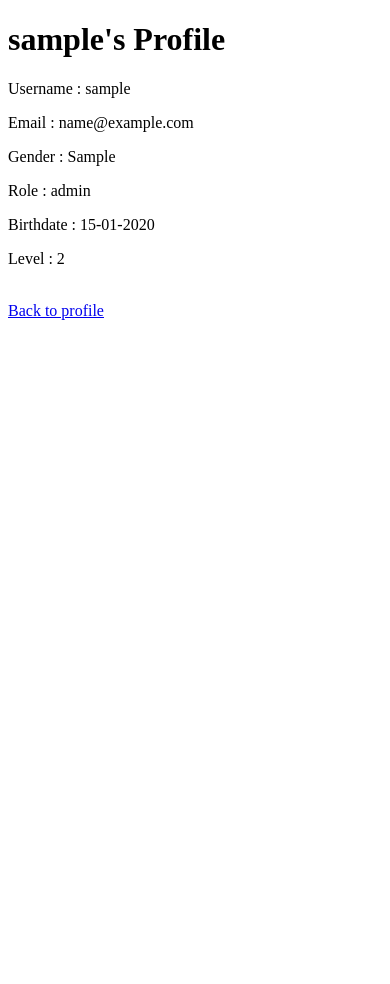
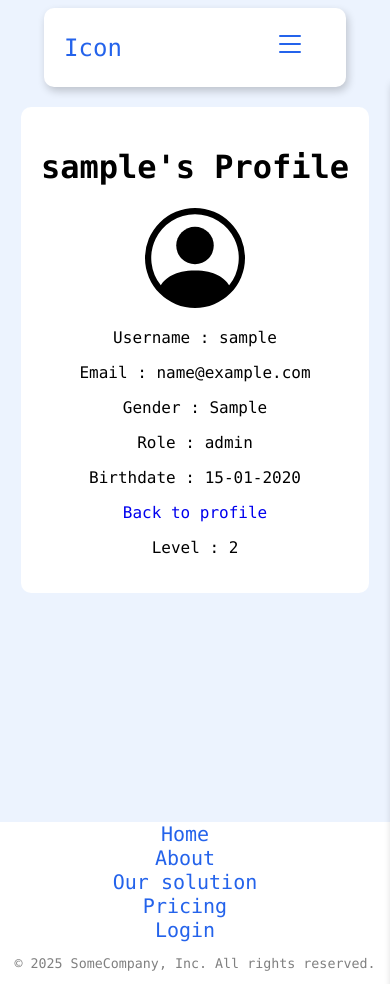
Before and after one commit to FelipeZani/Projet-DevWeb-IOT, a Flask app: page /user/1 in a window 390 px wide. Run offline with Flask 3, Linux system fonts and the light colour scheme; the visitor is signed in with stand-in values (Sample User, id 1); tables that the repository leaves empty hold one stand-in row (values such as "Sample post").

Commit message:
styling user_profile

```diff
--- a/static/styles/base_layout.css
+++ b/static/styles/base_layout.css
@@ -78,11 +78,13 @@
   .custom-ul li a,
   a:visited {
     color: #2463eb;
-    text-decoration: none;
     transition: color 0.3s;
   }
   a:hover{
     color:#a7c1f7;
+  }
+  a{
+    text-decoration: none;
   }
 
   .custom-ul li a:hover {
@@ -149,14 +151,6 @@
       display: block;
 
     }
-    footer{
-      position:relative !important;
-    }
-    @media(orientation: landscape){
-      footer{
-        position:relative !important;
-      }
-    }
 
 
   }
@@ -189,3 +183,10 @@
     display: flex;
     justify-content: center;
   }
+
+  .custom-container{
+    background-color: white;
+    border-radius: 10px;
+    margin-top: 20px;
+    padding-top: 2px;
+}
--- /dev/null
+++ b/static/styles/user_profile.css
@@ -0,0 +1,22 @@
+#info-member-container{
+    display: flex;
+    justify-content: center;
+    text-align: center;
+}
+.bi.bi-person-circle{
+    height: 100px;
+    width: 100px;
+    cursor: pointer;
+
+}
+#info-member-container div{
+    padding: 20px;
+}
+
+@media (min-width: 768px){
+    .bi.bi-person-circle{
+        height: 128px;
+        width: 128px;
+
+    }
+}
--- a/templates/base_layout.html
+++ b/templates/base_layout.html
@@ -1,3 +1,12 @@
+{% set nav_list = [
+    {"name" :"Home", "url":"#"},
+    {"name" :"About", "url":"#"},
+    {"name" :"Our solution", "url":"#"},
+    {"name" :"Pricing", "url":"#"},
+    {"name" :"Login", "url":"#"},
+  ]%}
+
+
 <!DOCTYPE html>
 <html lang="en">
 <head>
@@ -57,12 +66,9 @@
             <section id="footer-info">
 
                 <ul class="custom-ul">
-                    {%block footer_li%}
-                    <li class="nav-li"><a href="#">Lorem</a></li>
-                    <li><a href="#">Ipsum</a></li>
-                    <li><a href="#">Memento</a></li>
-                    <li><a href="#">Mori</a></li>
-                    {%endblock%}
+                    {% for li in nav_list%}
+                    <li><a href="{{li.url}}" title="check this profile">{{li.name}}</a></li>
+                  {%endfor%}
                 </ul>
             </section>
 
--- a/templates/user_profile.html
+++ b/templates/user_profile.html
@@ -1,24 +1,49 @@
-<!DOCTYPE html>
-<html lang="en">
 
-<head>
-  <meta charset="UTF-8">
-  <title>{{ user.username }}'s Profile</title>
-</head>
 
-<body>
+{% extends "base_layout.html"%}
+{%block head%}
+  {{super()}}
+  <link rel="stylesheet" type="text/css" href="{{ url_for('static', filename='styles/user_profile.css') }}">
 
+{%endblock%}
+{% block title%}{{user.username}}'s profile{%endblock%}
+
+{%block list%}
+
+<ul class="custom-ul">
+  <li><a href="{{ url_for('dashboard')}}">DashBoard</a></li>
+  <li><a href="#">Devices</a></li>
+  <li>
+    <a href="{{url_for('logout')}}"><button class="button-signup custom-button">LogOut</button></a>
+  </li>
+</ul>
+
+{%endblock%}
+
+{% block content%}
+
+  <div id="info-member-container">
+    <div class="custom-container" >
       <h1>{{ user.username }}'s Profile</h1>
+      <svg xmlns="http://www.w3.org/2000/svg" fill="currentColor" class="bi bi-person-circle" viewBox="0 0 16 16">
+        <path d="M11 6a3 3 0 1 1-6 0 3 3 0 0 1 6 0"/>
+        <path fill-rule="evenodd" d="M0 8a8 8 0 1 1 16 0A8 8 0 0 1 0 8m8-7a7 7 0 0 0-5.468 11.37C3.242 11.226 4.805 10 8 10s4.757 1.225 5.468 2.37A7 7 0 0 0 8 1"/>
+      </svg>
       <p>Username : {{ user.username }}</p>
       <p>Email : {{ user.email }}</p>
       <p>Gender : {{ user.gender }}</p>
       <p>Role : {{ user.role }}</p>
       <p>Birthdate : {{ user.birthdate.strftime("%d-%m-%Y") }}</p> <!-- Format de la date -->
+      <a href="{{ url_for('profile') }}">Back to profile</a>
       <p>Level : {{ user.level }}</p>
+    </div>
+  </div>
 
-  <br>
-  <a href="{{ url_for('profile') }}">Back to profile</a>
 
-</body>
 
-</html>
+{%endblock%}
+
+
+{%block footer_li%}
+  {{super()}}
+{%endblock%}
```
Also changed, not shown: static/styles/profile.css (+1 -6 lines), templates/profile.html (+1 -14 lines). Lines whose indentation alone changed are shown as unchanged.
